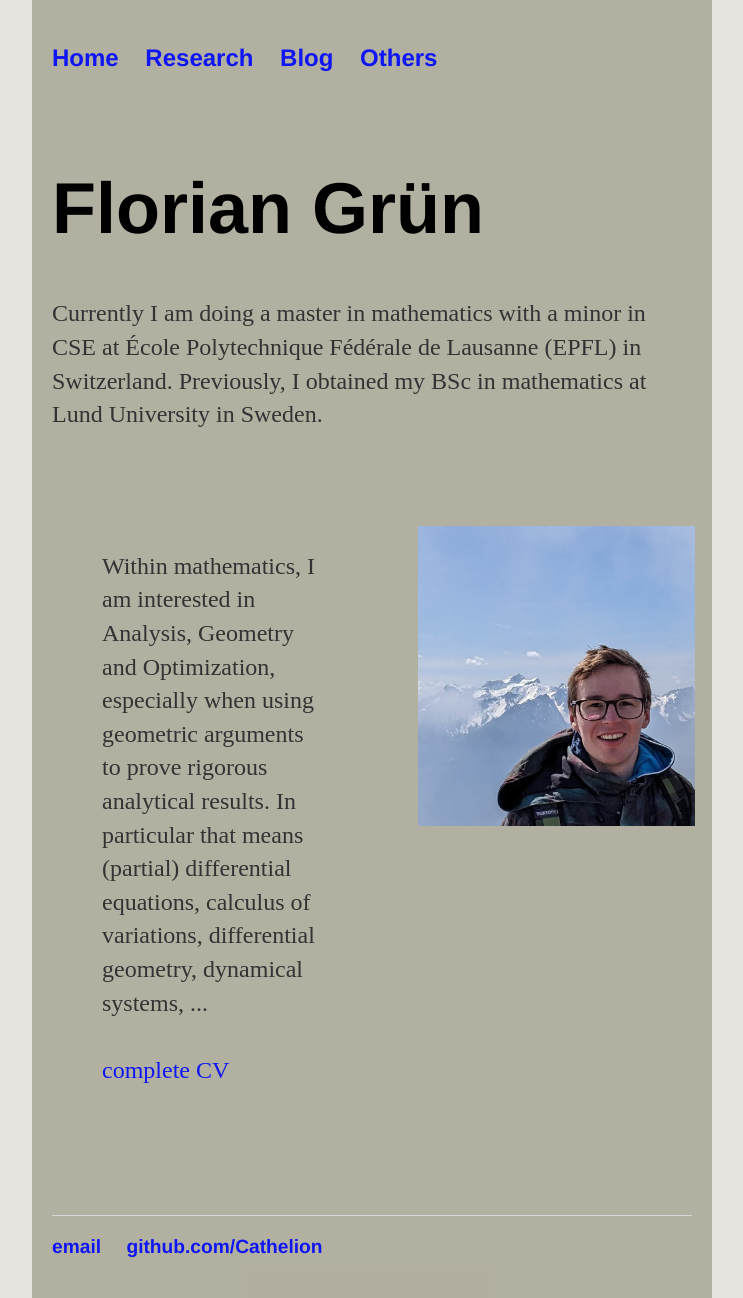
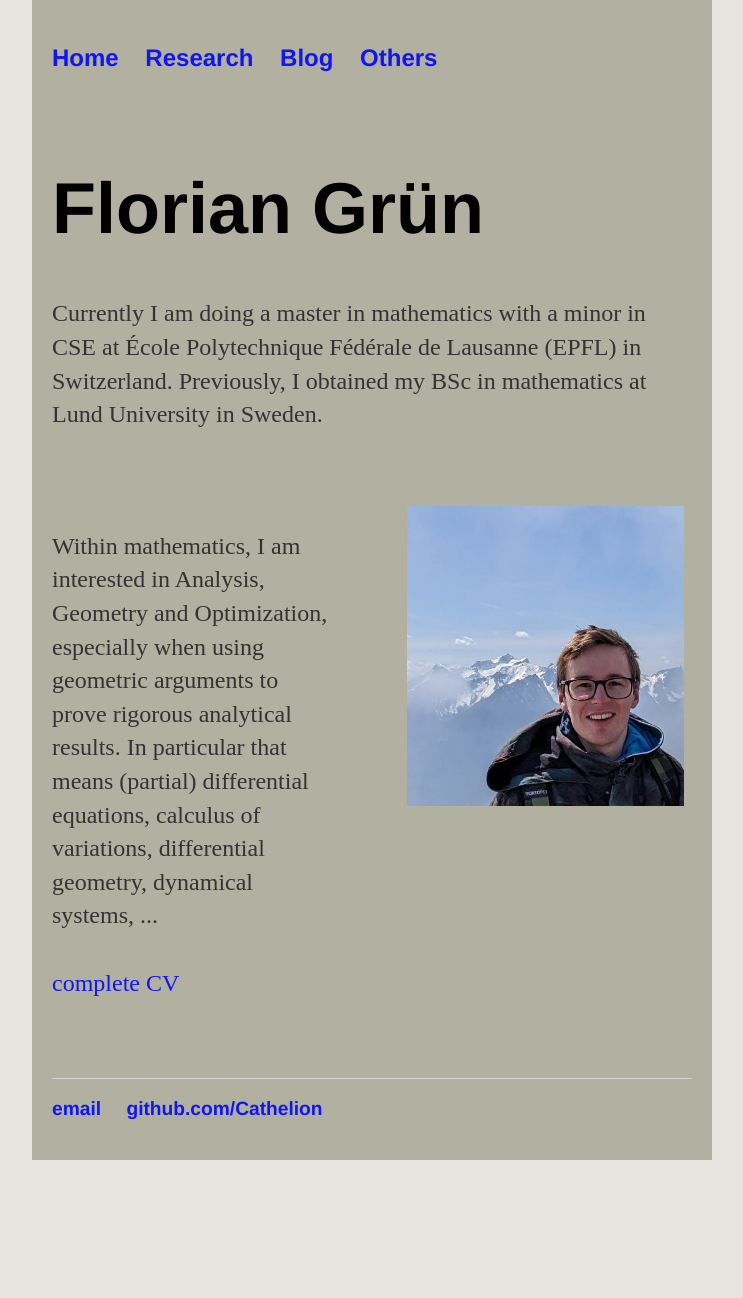
Before and after one commit to Cathelion/Cathelion.github.io, a Jekyll site: the page built from index.html, in a window 1280 px wide. Shown: the whole page, without its empty margins (268-1011 px from the left). Built offline with Jekyll 4.4.1, drawn with Linux system fonts in a browser that asks for light colours; after the commit the page ends 1160 px from its top, so only the background shows below that.

Commit message:
Update main.css

```diff
--- a/css/main.css
+++ b/css/main.css
@@ -101,8 +101,8 @@ li.right{
    display: flex;
    flex-direction: column;
    align-items: flex-start; /* Align content to the left */
-   margin-top: 20px; /* Add some spacing between image and paragraph */
-   padding:50px;
+   margin-top: 50px; /* Add some spacing between image and paragraph */
+   margin-right: 50px ;
 }
 
 .img-container2 {
@@ -111,6 +111,6 @@ li.right{
    display: flex;
    flex-direction: column;
    align-items: flex-start; /* Align content to the left */
-   margin-top: 20px; /* Add some spacing between image and paragraph */
-   padding:50px;
+   margin-top: 50px; /* Add some spacing between image and paragraph */
+   margin-left: 20px;
 }
```
